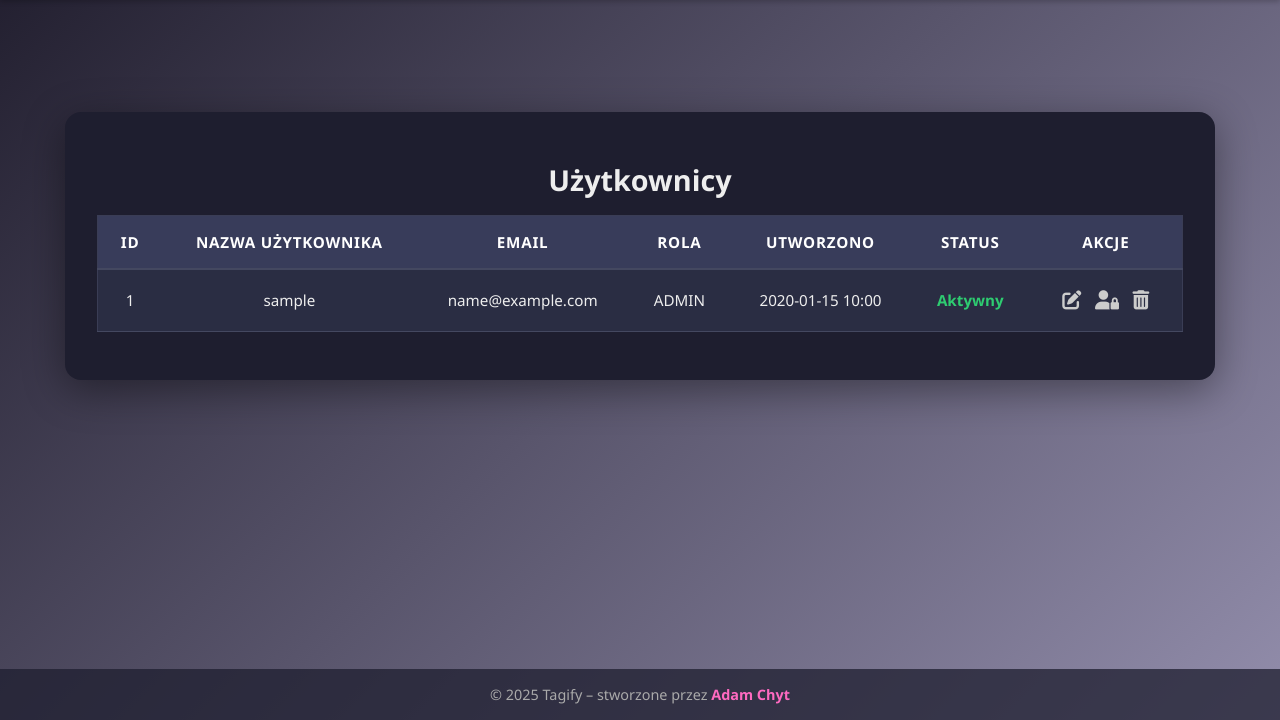
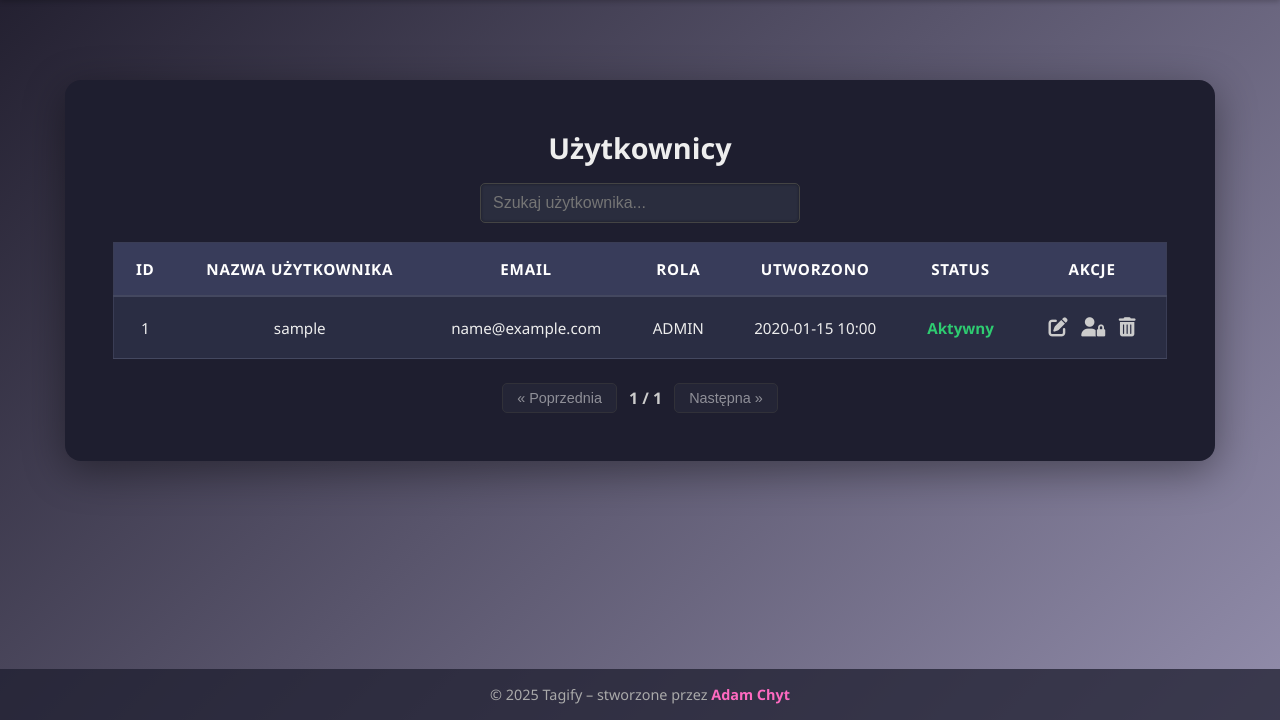
Before and after one commit to taachii/tagify, a Flask app: page /admin/dashboard in a window 1280 px wide. Shown: the part 80-800 px from the top of the page. Run offline with Flask 3, Linux system fonts and the light colour scheme; a user stored in the database is signed in; tables that the repository leaves empty hold one stand-in row (values such as "Sample post").

Commit message:
Add ajax, pagination and user filtering in admin panel

```diff
--- a/app/blueprints/admin/routes.py
+++ b/app/blueprints/admin/routes.py
@@ -1,4 +1,4 @@
-from flask import render_template, request, redirect, url_for
+from flask import render_template, request, redirect, url_for, jsonify
 from flask_login import login_required
 from app.decorators import role_required
 from app.models import db, User, UserRole
@@ -11,6 +11,37 @@ from .forms import EditUserForm
 def dashboard():
     users = User.query.all()
     return render_template('admin/dashboard.html', users=users)
+
+
+@admin.route('/dashboard/data')
+@login_required
+@role_required('admin')
+def dashboard_data():
+    page = request.args.get('page', 1, type=int)
+    search = request.args.get('search', '', type=str)
+
+    query = User.query
+    if search:
+        query = query.filter(User.username.ilike(f"{search}%"))
+
+    pagination = query.order_by(User.uid.asc()).paginate(page=page, per_page=5)
+    users_data = [{
+        'uid': user.uid,
+        'username': user.username,
+        'email': user.email,
+        'role': user.role.name,
+        'created_at': user.created_at.strftime('%Y-%m-%d %H:%M'),
+        'is_active': user.is_active
+    } for user in pagination.items]
+
+    return jsonify({
+        'users': users_data,
+        'has_next': pagination.has_next,
+        'has_prev': pagination.has_prev,
+        'page': pagination.page,
+        'total_pages': pagination.pages
+    })
+
 
 @admin.route('/dashboard/user/<int:user_id>/edit', methods=['GET', 'POST'])
 @login_required
--- a/app/blueprints/admin/templates/admin/dashboard.html
+++ b/app/blueprints/admin/templates/admin/dashboard.html
@@ -3,66 +3,13 @@
 {% block content %}
 <div class="admin-panel">
   <h2 class="admin-title">Użytkownicy</h2>
-  <div class="admin-table-wrapper">
-    <table class="admin-table">
-      <thead>
-        <tr>
-          <th>ID</th>
-          <th>Nazwa użytkownika</th>
-          <th>Email</th>
-          <th>Rola</th>
-          <th>Utworzono</th>
-          <th>Status</th>
-          <th>Akcje</th>
-        </tr>
-      </thead>
-      <tbody>
-        {% for user in users %}
-        <tr class="{{ 'inactive-row' if not user.is_active else '' }}">
-          <td>{{ user.uid }}</td>
-          <td>{{ user.username }}</td>
-          <td>{{ user.email }}</td>
-          <td>{{ user.role.name }}</td>
-          <td>{{ user.created_at.strftime('%Y-%m-%d %H:%M') }}</td>
-          <td>
-            {% if user.is_active %}
-              <span class="status-active">Aktywny</span>
-            {% else %}
-              <span class="status-inactive">Nieaktywny</span>
-            {% endif %}
-          </td>
-          <td class="action-cell">
-            <!-- Edytuj -->
-            <a href="{{ url_for('admin.edit_user', user_id=user.uid) }}" class="icon-button" title="Edytuj">
-              <i class="fas fa-edit"></i>
-            </a>
 
-            <!-- Aktywuj / Dezaktywuj -->
-            {% if user.is_active %}
-            <form action="{{ url_for('admin.deactivate_user', user_id=user.uid) }}" method="POST" style="display:inline;">
-              <button class="icon-button" title="Dezaktywuj">
-                <i class="fas fa-user-lock"></i>
-              </button>
-            </form>
-            {% else %}
-            <form action="{{ url_for('admin.activate_user', user_id=user.uid) }}" method="POST" style="display:inline;">
-              <button class="icon-button" title="Aktywuj">
-                <i class="fas fa-user-check"></i>
-              </button>
-            </form>
-            {% endif %}
-
-            <!-- Usuń -->
-            <form action="{{ url_for('admin.delete_user', user_id=user.uid) }}" method="POST" style="display:inline;" onsubmit="return confirm('Na pewno chcesz usunąć użytkownika?')">
-              <button class="icon-button danger" title="Usuń">
-                <i class="fas fa-trash-alt"></i>
-              </button>
-            </form>
-          </td>
-        </tr>
-        {% endfor %}
-      </tbody>
-    </table>
-  </div>
+  <input type="text" id="searchBox" placeholder="Szukaj użytkownika..." class="search-input" />
+  <div id="usersTable"></div>
+  <div id="pagination" class="pagination-buttons"></div>
 </div>
 {% endblock %}
+
+{% block scripts %}
+  <script src="{{ url_for('static', filename='js/admin_users.js') }}"></script>
+{% endblock %}
--- a/app/static/css/styles.css
+++ b/app/static/css/styles.css
@@ -343,16 +343,15 @@ body.hero-bg::-webkit-scrollbar {
   background-color: #3a3a4a;
 }
 
-
 /* ========================
    PANEL UŻYTKOWNIKA / ADMINA
 ======================== */
 .user-panel, .admin-panel {
   max-width: 1150px;
   width: 100%;
-  margin: 12em auto 60px auto;
+  margin: 10em auto 60px auto;
   background-color: #1e1e2f;
-  padding: 3rem 2rem;
+  padding: 3rem 3rem;
   border-radius: 16px;
   box-shadow: 0 10px 40px rgba(0, 0, 0, 0.4);
   color: #eee;
@@ -374,6 +373,65 @@ body.hero-bg::-webkit-scrollbar {
   margin-bottom: 2rem;
   color: #ccc;
 }
+
+/* ========================
+   PAGINACJA + SEARCH BAR
+======================== */
+
+.pagination-buttons {
+  display: flex;
+  justify-content: center;
+  align-items: center;
+  gap: 12px;
+  margin-top: 1.5em;
+  font-family: 'Segoe UI', sans-serif;
+}
+
+.pagination-btn {
+  background-color: #2a2d3e;
+  color: white;
+  border: 1px solid #444;
+  padding: 6px 14px;
+  border-radius: 5px;
+  cursor: pointer;
+  transition: background 0.2s ease;
+  font-size: 0.9rem;
+}
+
+.pagination-btn:hover {
+  background-color: #3a3e54;
+}
+
+.pagination-btn.disabled {
+  opacity: 0.5;
+  cursor: default;
+}
+
+.pagination-info {
+  color: #ccc;
+  font-weight: bold;
+}
+
+.search-input {
+  width: 100%;
+  max-width: 320px;
+  padding: 10px 12px;
+  font-size: 1rem;
+  color: #f0f0f0;
+  background-color: #2a2d3e;
+  border: 1px solid #444;
+  border-radius: 5px;
+  margin-bottom: 1.2em;
+  box-shadow: inset 0 0 3px rgba(0, 0, 0, 0.4);
+  transition: border 0.2s, box-shadow 0.2s;
+}
+
+.search-input:focus {
+  outline: none;
+  border-color: #9b5df0;
+  box-shadow: 0 0 4px #823ce3;
+}
+
 
 /* ========================
    UPLOAD BOX + PREVIEW
--- /dev/null
+++ b/app/static/js/admin_users.js
@@ -0,0 +1,122 @@
+let currentPage = 1;
+let currentSearch = '';
+
+document.addEventListener('DOMContentLoaded', () => {
+  const searchInput = document.getElementById('searchBox');
+  searchInput.addEventListener('input', debounce(() => {
+    currentSearch = searchInput.value.trim();
+    currentPage = 1;
+    loadUsers();
+  }, 300));
+
+  loadUsers();
+});
+
+function debounce(func, wait) {
+  let timeout;
+  return function (...args) {
+    clearTimeout(timeout);
+    timeout = setTimeout(() => func.apply(this, args), wait);
+  };
+}
+
+function loadUsers() {
+  const url = `/admin/dashboard/data?page=${currentPage}&search=${encodeURIComponent(currentSearch)}`;
+  fetch(url)
+    .then(res => res.json())
+    .then(data => {
+      renderTable(data.users);
+      renderPagination(data.page, data.total_pages);
+    });
+}
+
+function renderTable(users) {
+  const tableHTML = `
+    <table class="admin-table">
+      <thead>
+        <tr>
+          <th>ID</th>
+          <th>Nazwa użytkownika</th>
+          <th>Email</th>
+          <th>Rola</th>
+          <th>Utworzono</th>
+          <th>Status</th>
+          <th>Akcje</th>
+        </tr>
+      </thead>
+      <tbody>
+        ${users.map(user => `
+          <tr class="${user.is_active ? '' : 'inactive-row'}">
+            <td>${user.uid}</td>
+            <td>${user.username}</td>
+            <td>${user.email}</td>
+            <td>${user.role}</td>
+            <td>${user.created_at}</td>
+            <td>
+              ${user.is_active ? '<span class="status-active">Aktywny</span>' : '<span class="status-inactive">Nieaktywny</span>'}
+            </td>
+            <td class="action-cell">
+              <a href="/admin/dashboard/user/${user.uid}/edit" class="icon-button" title="Edytuj">
+                <i class="fas fa-edit"></i>
+              </a>
+              <button
+                class="icon-button toggle-active-btn"
+                title="${user.is_active ? 'Dezaktywuj' : 'Aktywuj'}"
+                data-user-id="${user.uid}"
+                data-action="${user.is_active ? 'deactivate' : 'activate'}"
+              >
+                <i class="fas ${user.is_active ? 'fa-user-lock' : 'fa-user-check'}"></i>
+              </button>
+              <form action="/admin/dashboard/user/${user.uid}/delete" method="POST" style="display:inline;" onsubmit="return confirm('Na pewno chcesz usunąć użytkownika?')">
+                <button class="icon-button danger" title="Usuń">
+                  <i class="fas fa-trash-alt"></i>
+                </button>
+              </form>
+            </td>
+          </tr>
+        `).join('')}
+      </tbody>
+    </table>
+  `;
+  document.getElementById('usersTable').innerHTML = tableHTML;
+}
+
+function renderPagination(current, total) {
+  let html = '';
+
+  html += current > 1
+    ? `<button class="pagination-btn" onclick="goToPage(${current - 1})">&laquo; Poprzednia</button>`
+    : `<button class="pagination-btn disabled" disabled>&laquo; Poprzednia</button>`;
+
+  html += `<span class="pagination-info">${current} / ${total}</span>`;
+
+  html += current < total
+    ? `<button class="pagination-btn" onclick="goToPage(${current + 1})">Następna &raquo;</button>`
+    : `<button class="pagination-btn disabled" disabled>Następna &raquo;</button>`;
+
+  document.getElementById('pagination').innerHTML = html;
+}
+
+function goToPage(page) {
+  currentPage = page;
+  loadUsers();
+}
+
+document.addEventListener('click', function (event) {
+  if (event.target.closest('.toggle-active-btn')) {
+    const button = event.target.closest('.toggle-active-btn');
+    const userId = button.dataset.userId;
+    const action = button.dataset.action;
+
+    fetch(`/admin/dashboard/user/${userId}/${action}`, {
+      method: 'POST'
+    })
+    .then(response => {
+      if (!response.ok) throw new Error('Błąd przy zmianie statusu');
+      loadUsers();
+    })
+    .catch(error => {
+      alert('Wystąpił błąd: ' + error.message);
+    });
+  }
+});
```
